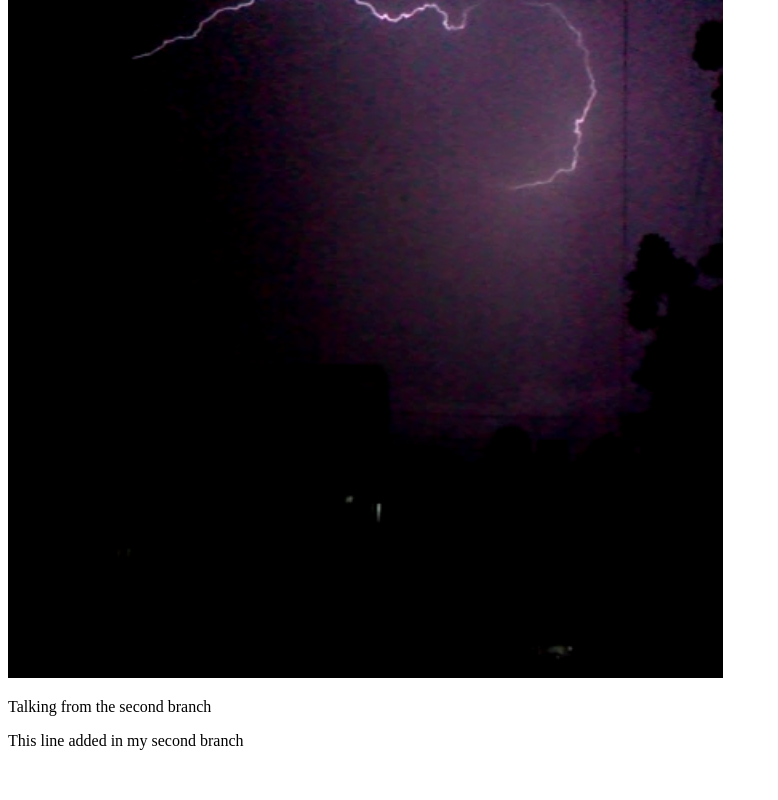
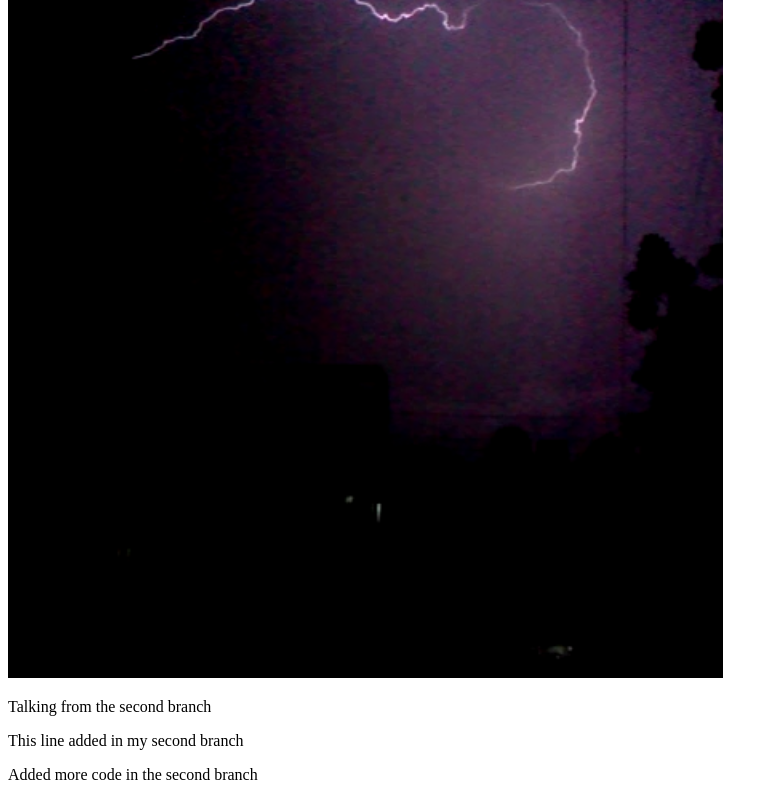
Before and after one commit to samiasultana/my-first-website, a plain HTML site: page index.html in a window 1280 px wide. Shown: the part 458-1258 px from the top of the page, without its empty margins (0-778 px from the left). Before the commit the page ends 1224 px from the top, so only its background shows below. Drawn offline with Linux system fonts and the light colour scheme.

Commit message:
Adding more code

```diff
--- a/index.html
+++ b/index.html
@@ -12,5 +12,6 @@
 <img src="th2m.png" alt="">
 <p>Talking from the second branch</p>
 <p>This line added in my second branch</p>
+<p>Added more code in the second branch</p>
 </body>
 </html>
```
